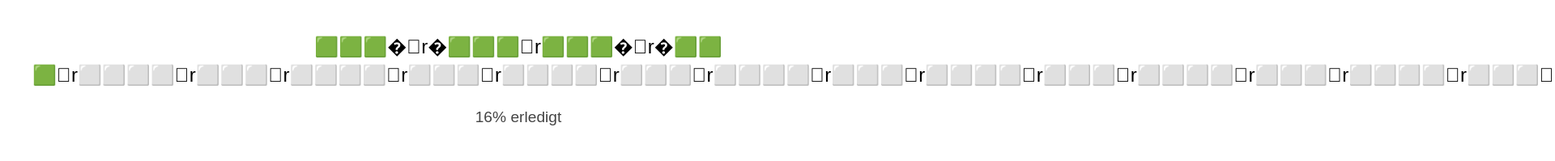
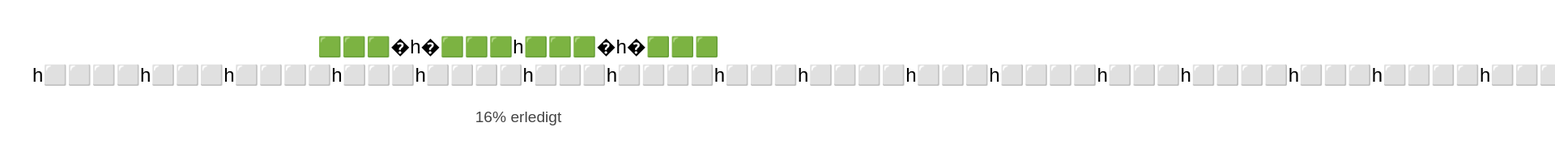
Before and after one commit to JustusHamann/Verbleibende-Tage, a plain HTML site: page index.html in a window 1280 px wide. Shown: the top 199 px of the page at 81% size, 1920 px wide, since content can reach past the window. Drawn offline with Linux system fonts and the light colour scheme.

Commit message:
Update index.html

```diff
--- a/index.html
+++ b/index.html
@@ -44,7 +44,7 @@
       // In 7er-Blöcke umwandeln (Zeilenumbruch nach 7 Zeichen)
       let formattedBar = "";
       for (let i = 0; i < bar.length; i += 7) {
-        formattedBar += bar.slice(i, i + 7) + "\br";
+        formattedBar += bar.slice(i, i + 7) + "h";
       }
 
       const percent = Math.round(progressRatio * 100);
```
